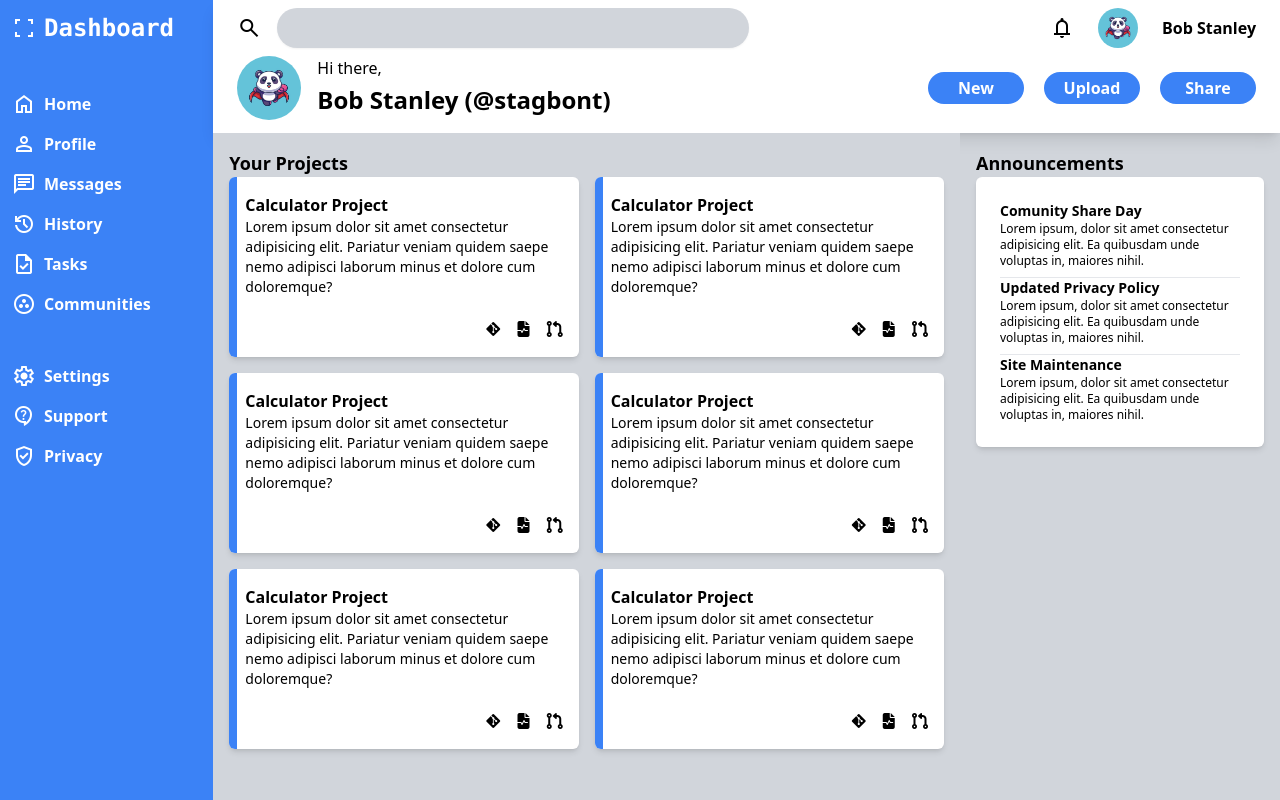
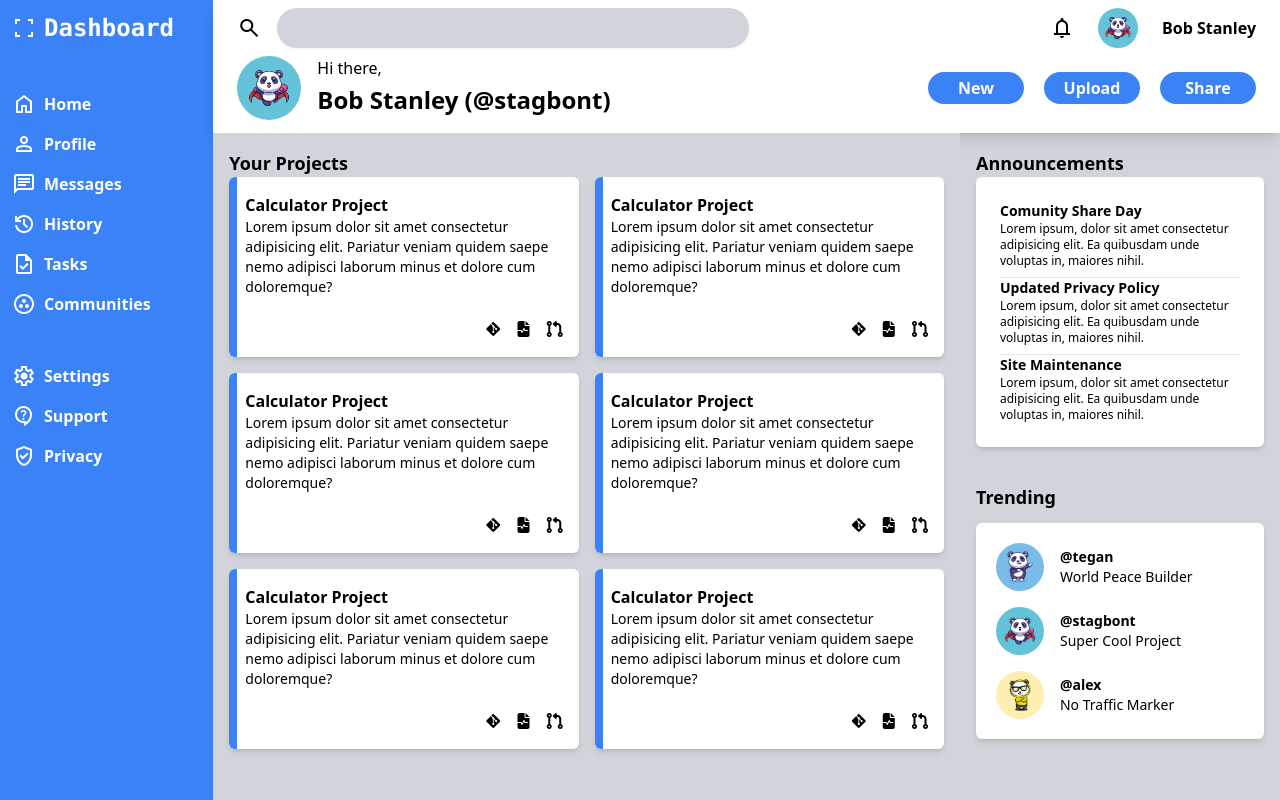
Before and after one commit to BobStanlee/Admin-Dashboard, a website: page public/index.html in a window 1280 px wide. Drawn offline with nearby package versions, Linux system fonts and the light colour scheme.

Commit message:
Done with the styling of trending container

```diff
--- a/public/index.html
+++ b/public/index.html
@@ -309,8 +309,39 @@
             </div>
         </div>
 
-        <div><!-- Trending -->
+        <div class="col-start-10 col-span-3 row-span-5 p-4"><!-- Trending -->
+            <h3 class="font-bold text-lg mb-3">Trending</h3>
+            <div class="bg-white rounded-md shadow-md grid gap-4 p-5"><!-- Trending Container -->
+                <div class="flex items-center gap-4">
+                    <div class="overflow-hidden rounded-full w-12"><!--Profile Img-->
+                        <img src="./img/panda2.jpg" alt="">
+                    </div>
+                    <div class="grid grid-rows-2"><!--Profile Handler-->
+                        <span class="text-sm font-bold">@tegan</span>
+                        <span class="text-sm">World Peace Builder</span>
+                    </div>
+                </div>
 
+                <div class="flex items-center gap-4">
+                    <div class="overflow-hidden rounded-full w-12"><!--Profile Img-->
+                        <img src="./img/panda1.jpg" alt="">
+                    </div>
+                    <div class="grid grid-rows-2"><!--Profile Handler-->
+                        <span class="text-sm font-bold">@stagbont</span>
+                        <span class="text-sm">Super Cool Project</span>
+                    </div>
+                </div>
+
+                <div class="flex items-center gap-4">
+                    <div class="overflow-hidden rounded-full w-12"><!--Profile Img-->
+                        <img src="./img/panda4.jpg" alt="">
+                    </div>
+                    <div class="grid grid-rows-2"><!--Profile Handler-->
+                        <span class="text-sm font-bold">@alex</span>
+                        <span class="text-sm">No Traffic Marker</span>
+                    </div>
+                </div>
+            </div>
         </div>
     </div>
 </body>
```
Also changed, not shown: public/output.css.
